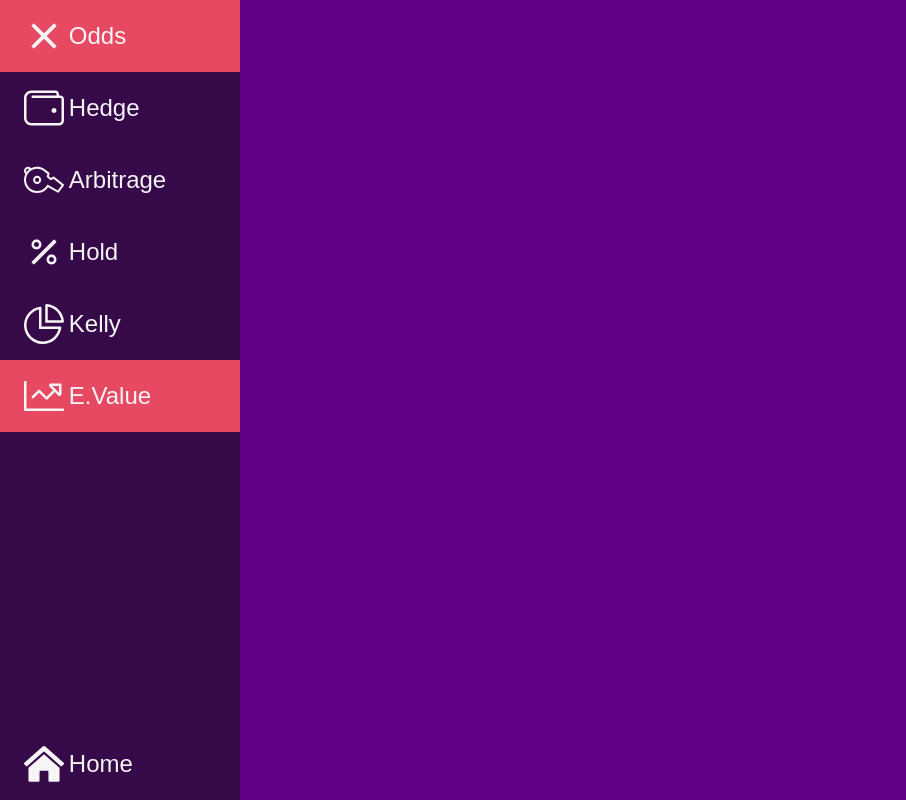
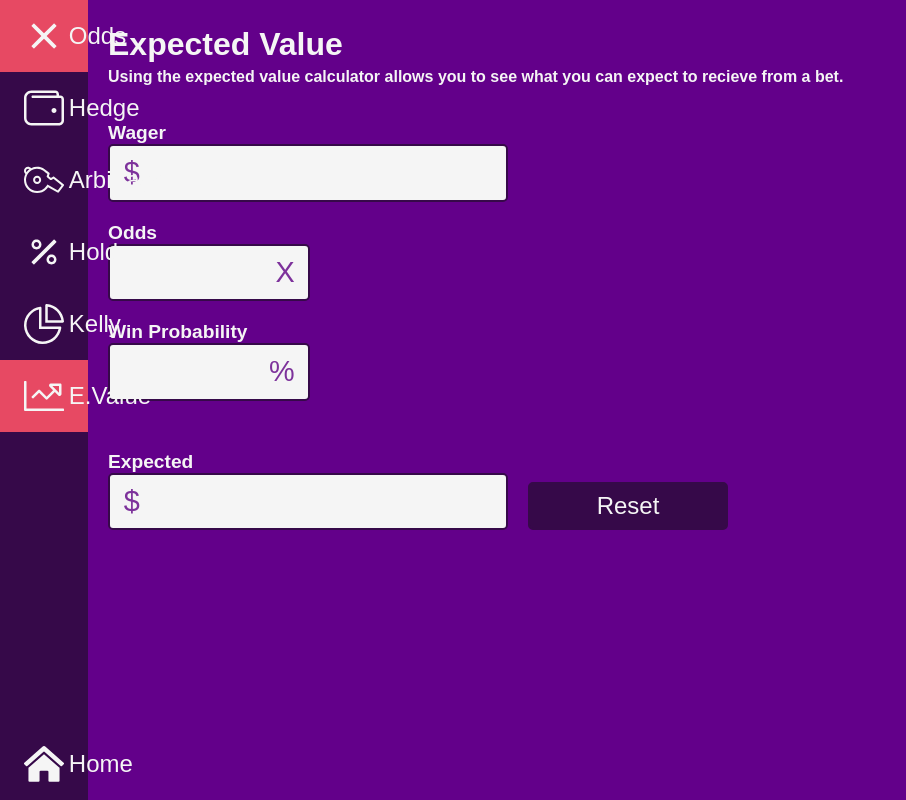
Before and after one commit to yRodrigo2219/betting-calculator, a React (Create React App) app: page /betting-calculator/evalue in a window 1280 px wide. Shown: the top 800 px of the page, without its empty margins (0-906 px from the left). Built offline with nearby package versions, Linux system fonts and the light colour scheme; a web font is replaced by a local one.

Commit message:
Expected value calculator implemented

```diff
--- /dev/null
+++ b/src/components/pages/EValue.css
@@ -0,0 +1,125 @@
+.ev .interface>label {
+    font-size: 1.2em;
+    font-weight: bold;
+    display: flex;
+    flex-direction: column;
+}
+
+.ev {
+    display: flex;
+    flex-direction: column;
+}
+
+.ev .interface {
+    display: flex;
+    flex-direction: column;
+}
+
+.ev .inputs>label {
+    margin-top: 20px;
+}
+
+.ev .outputs>label {
+    margin-top: 50px;
+}
+
+.ev .symbol {
+    display: flex;
+    position: relative;
+    align-items: center;
+}
+
+.ev .symbol>span {
+    font-weight: normal;
+    position: absolute;
+    color: black;
+    font-size: 1.5em;
+    color: rgb(125, 50, 155);
+    pointer-events: none;
+}
+
+.ev .currency>span {
+    left: 0.55em;
+}
+
+.ev .odd>span {
+    right: 0.55em;
+}
+
+.ev .currency>input {
+    padding-left: 1.6em;
+}
+
+.ev .odd>input {
+    padding-left: 0.5em;
+    padding-right: 1.6em;
+}
+
+.ev .interface input {
+    height: 2em;
+    font-size: 1.5em;
+    flex: 1;
+    max-width: 100%;
+    border-radius: 5px;
+    border: 2px solid rgb(54, 9, 73);
+    color: rgb(125, 50, 155);
+    background-color: whitesmoke;
+}
+
+.ev .interface input:focus {
+    outline: rgb(231, 73, 99) auto 2px;
+}
+
+.ev button {
+    height: 2em;
+    color: whitesmoke;
+    font-size: 1.5em;
+    background-color: rgb(54, 9, 73);
+    border: 2px solid rgb(54, 9, 73);
+    border-radius: 5px;
+    margin-top: 5px;
+    cursor: pointer;
+}
+
+.ev button:focus {
+    outline: rgb(231, 73, 99) auto 2px;
+}
+
+.ev button:active {
+    background-color: rgb(231, 73, 99);
+    transform: translateY(5px);
+}
+
+/*Modern Mobile*/
+@media only screen and (min-width: 520px) {
+    .ev .outputs {
+        flex-direction: row;
+        align-items: flex-end;
+        justify-content: center;
+    }
+
+    .ev .inputs {
+        align-items: flex-start;
+    }
+
+    .ev .outputs>label {
+        margin-right: 10px;
+    }
+
+    .ev .interface input {
+        max-width: 400px;
+    }
+
+    .ev button {
+        flex: 1;
+        margin-left: 10px;
+        max-width: 200px;
+    }
+}
+
+/*Desktop view*/
+@media only screen and (min-width: 1024px) and (min-height: 500px) {
+    .ev .outputs {
+        justify-content: start;
+    }
+}
--- a/src/components/pages/EValue.js
+++ b/src/components/pages/EValue.js
@@ -1,9 +1,57 @@
 import React from 'react';
 
+import './EValue.css';
+
 export default function EValue() {
+    const calcEV = () => {
+        var wager = document.getElementsByClassName('wager')[0].value;
+        var odds = document.getElementsByClassName('odds')[0].value;
+        var prob = document.getElementsByClassName('prob')[0].value;
+
+        if (wager !== '' && odds !== '' && prob !== '') {
+            wager = Number.parseFloat(wager);
+            odds = Number.parseFloat(odds);
+            prob = Number.parseFloat(prob) / 100;
+            document.getElementsByClassName('evalue')[0].value = ((((odds - 1) * wager) * prob) - (wager * (1 - prob))).toFixed(2);
+        }
+
+    }
+
+    const fixedTwo = ({ target }) => {
+        if (target.value !== '' && target.max !== '') {
+            if (Number.parseFloat(target.max) < Number.parseFloat(target.value))
+                target.value = target.max
+
+        }
+        if (target.value !== '') {
+            target.value = Number.parseFloat(target.value).toFixed(2);
+        }
+
+        calcEV();
+    }
+
+    const restEV = () => {
+        document.getElementsByClassName('wager')[0].value =
+            document.getElementsByClassName('odds')[0].value =
+            document.getElementsByClassName('prob')[0].value =
+            document.getElementsByClassName('evalue')[0].value = '';
+    }
+
     return (
-        <div className='content'>
+        <div className='content ev'>
+            <h1>Expected Value</h1>
+            <strong>Using the expected value calculator allows you to see what you can expect to recieve from a bet.</strong>
 
+
+            <div className='inputs interface'>
+                <label>Wager<label className='currency symbol'><span>$</span><input onChange={calcEV} className='wager' onBlur={fixedTwo} type='number' min={0} step={0.01} /></label></label>
+                <label>Odds<label className='odd symbol'><span>X</span><input onChange={calcEV} className='odds' onBlur={fixedTwo} type='number' min={1} step={0.01} max={999} /></label></label>
+                <label>Win Probability<label className='odd symbol'><span>%</span><input onChange={calcEV} className='prob' onBlur={fixedTwo} type='number' min={0} step={0.01} max={100} /></label></label>
+            </div>
+            <div className='outputs interface'>
+                <label>Expected<label className='currency symbol'><span>$</span><input className='evalue' readOnly type='number' min={0} step={0.01} /></label></label>
+                <button onClick={restEV}>Reset</button>
+            </div>
         </div>
     );
 }
--- a/src/index.css
+++ b/src/index.css
@@ -11,14 +11,25 @@
 }
 
 #root {
-    min-height: 200vh;
+    min-height: 100vh;
     display: flex;
     flex-direction: column;
 }
 
 .content {
+    padding: 20px;
     background-color: rgb(99, 0, 138);
     flex: 1;
+    color: whitesmoke;
+    min-height: 100vh;
+}
+
+.content>h1 {
+    line-height: 1.5em;
+}
+
+.content>strong {
+    margin-bottom: 1em;
 }
 
 .hidden {
```
